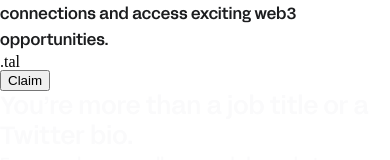
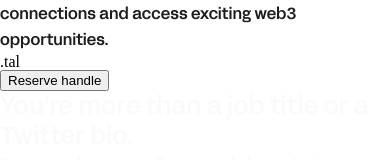
Before and after one commit to talentprotocol/s3-web, a Next.js app: page / in a window 390 px wide. Shown: the part 295-455 px from the top of the page. Built offline with nearby package versions, Linux system fonts and the light colour scheme.

Commit message:
wip: sync

```diff
--- a/components/header/index.tsx
+++ b/components/header/index.tsx
@@ -1,5 +1,6 @@
 import { COPY } from "copy";
 import { useMediaQuery } from "hooks/use-media-query";
+import { useEffect, useState } from "react";
 import { Button, Logo } from "shared-ui";
 import {
   Container,
@@ -14,29 +15,33 @@ export const Header = ({
   toggleSidebar,
   isSidebarVisible,
 }: Props) => {
+  const [mounted, setMounted] = useState(false);
+  useEffect(() => {
+      setMounted(true)
+  }, []);
   const isMobile = useMediaQuery("(max-width: 768px)");
   return (
-    <Container isMobile={isMobile}>
+    <Container isMobile={mounted && isMobile}>
       <LogoArea>
         <Logo />
       </LogoArea>
-      {!isMobile && (
+      {mounted && !isMobile && (
         <NavArea>
           <Button
             text={COPY.LANDING_HERO.HEADER_LOGIN}
             type="link"
             variant="secondary"
-            href="https://beta.talentprotocol.com/"
+            href="/"
           />
           <Button
             text={COPY.LANDING_HERO.HEADER_SIGN_UP}
             type="link"
             variant="primary"
-            href="https://beta.talentprotocol.com/join"
+            href="/"
           />
         </NavArea>
       )}
-      {isMobile && (
+      {mounted && isMobile && (
         <MobileMenuWrapper>
           <MobileMenu
             onClick={toggleSidebar}
--- a/components/landing-hero/index.tsx
+++ b/components/landing-hero/index.tsx
@@ -1,6 +1,6 @@
 import { COPY } from "copy";
 import { useMediaQuery } from "hooks/use-media-query";
-import { useCallback, useRef } from "react";
+import { useCallback, useEffect, useRef, useState } from "react";
 import { Typography } from "shared-ui";
 import {
   ButtonContainer,
@@ -14,6 +14,10 @@ import {
 } from "./styled";
 
 export const LandingHero = () => {
+  const [mounted, setMounted] = useState(false);
+  useEffect(() => {
+      setMounted(true)
+  }, []);
   const talRef = useRef<HTMLSpanElement>(null);
   const isMobile = useMediaQuery("(max-width: 768px)");
   const handleReverveButtonClick = useCallback(() => {
@@ -51,7 +55,7 @@ export const LandingHero = () => {
         </TokenSuffix>
         <ButtonContainer>
           <ReserveHandleButton onClick={handleReverveButtonClick}>
-            {isMobile
+            {mounted && isMobile
               ? COPY.LANDING_HERO.RESERVE_TAL.BUTTON_MOBILE
               : COPY.LANDING_HERO.RESERVE_TAL.BUTTON}
           </ReserveHandleButton>
--- a/copy/index.ts
+++ b/copy/index.ts
@@ -28,7 +28,7 @@ export const COPY = {
       PLACEHOLDER: "yournamehere",
       TOKEN: ".tal",
       BUTTON: "Reserve handle",
-      BUTTON_MOBILE: "Claim",
+      BUTTON_MOBILE: "Reserve handle",
     },
   },
   TAB_HERO: {
@@ -197,11 +197,11 @@ export const COPY = {
         },
         {
           NAME: "Terms of Service ",
-          TARGET: "https://drive.google.com/file/d/1Pcf_sa6fvUItxVMiUzuOt41aCbRRFVrh/view",
+          TARGET: "https://www.notion.so/talentprotocol/Terms-Conditions-ec060cb6c06e49a98f17d235d0835773",
         },
         {
           NAME: "Privacy Policy",
-          TARGET: "https://drive.google.com/file/d/1Cts7FcmstLa_IISHFeO6vizy8Um5rKZE/view",
+          TARGET: "https://www.notion.so/talentprotocol/Privacy-Policy-cc2b297006b54b3db1a008592302ccf5",
         },
       ],
     },
```
